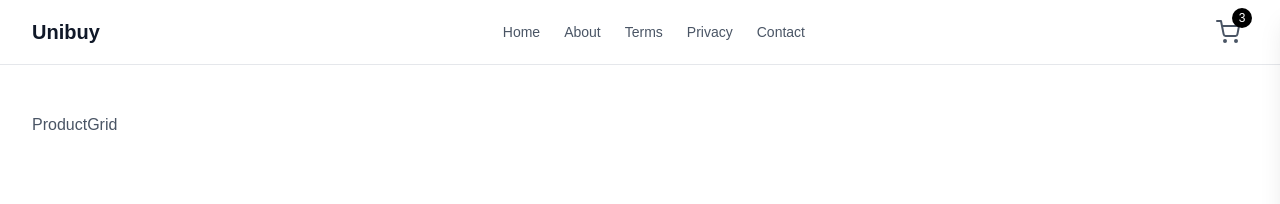
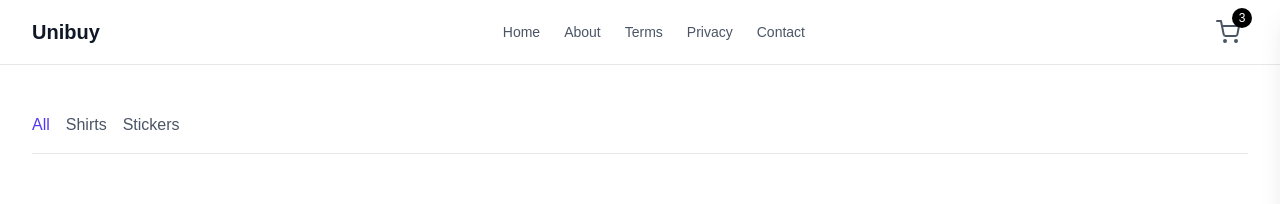
Before and after one commit to bri4nh0/e-commerce, a Next.js app: page / in a window 1280 px wide. Shown: the top 204 px of the page. Built offline with nearby package versions, Linux system fonts and the light colour scheme.

Commit message:
Configured product selection and filtering

```diff
--- a/src/components/ProductGrid.tsx
+++ b/src/components/ProductGrid.tsx
@@ -1,6 +1,7 @@
 import React, { useEffect, useState } from 'react'
 import { Product } from '@/types/product'
 import { useRouter, useSearchParams } from 'next/navigation'
+import { categories } from '@/data/products';
 
 interface ProductGridProps {
     products: Product[];
@@ -18,9 +19,35 @@ const ProductGrid = ({products, initialCategory = 'all'}: ProductGridProps) => {
     setSelectedCategory(category);
   }, [searchParams])
 
+  const handleCategoryChange = (categorySlug: string) => {
+    setSelectedCategory(categorySlug);
+    const params = new URLSearchParams(searchParams.toString());
+    if (categorySlug === 'all') {
+      params.delete('category');
+    }
+    else {
+      params.set('category', categorySlug);
+    }
+    router.push(`/?${params.toString()}`, {scroll: false});
+  }
+
   const filteredProducts = selectedCategory === 'all' ? products : products.filter(product => product.category === selectedCategory);
+  console.log(filteredProducts);
+
   return (
-    <div>ProductGrid</div>
+    <div>
+      <div className='mb-8 flex flex-wrap gap-4 border-b border-gray-200 pb-4'>
+        {
+          categories.map((category) =>
+            <button key={category.slug}
+            onClick={() => handleCategoryChange(category.slug)}
+            className={`font-medium transition-colors cursor-pointer ${selectedCategory === category.slug ? 'text-indigo-600' : ''}`}
+            >{category.name}</button>
+          )
+
+        }
+      </div>
+    </div>
   )
 }
 
```
